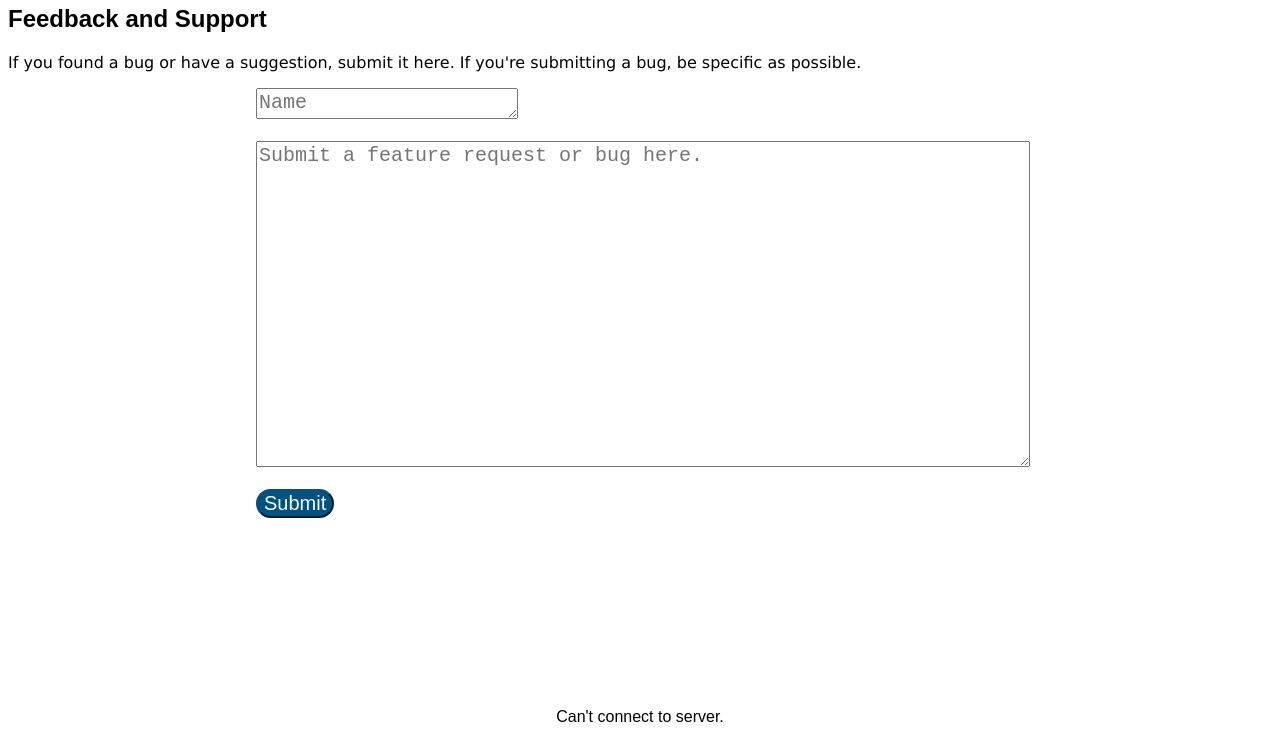
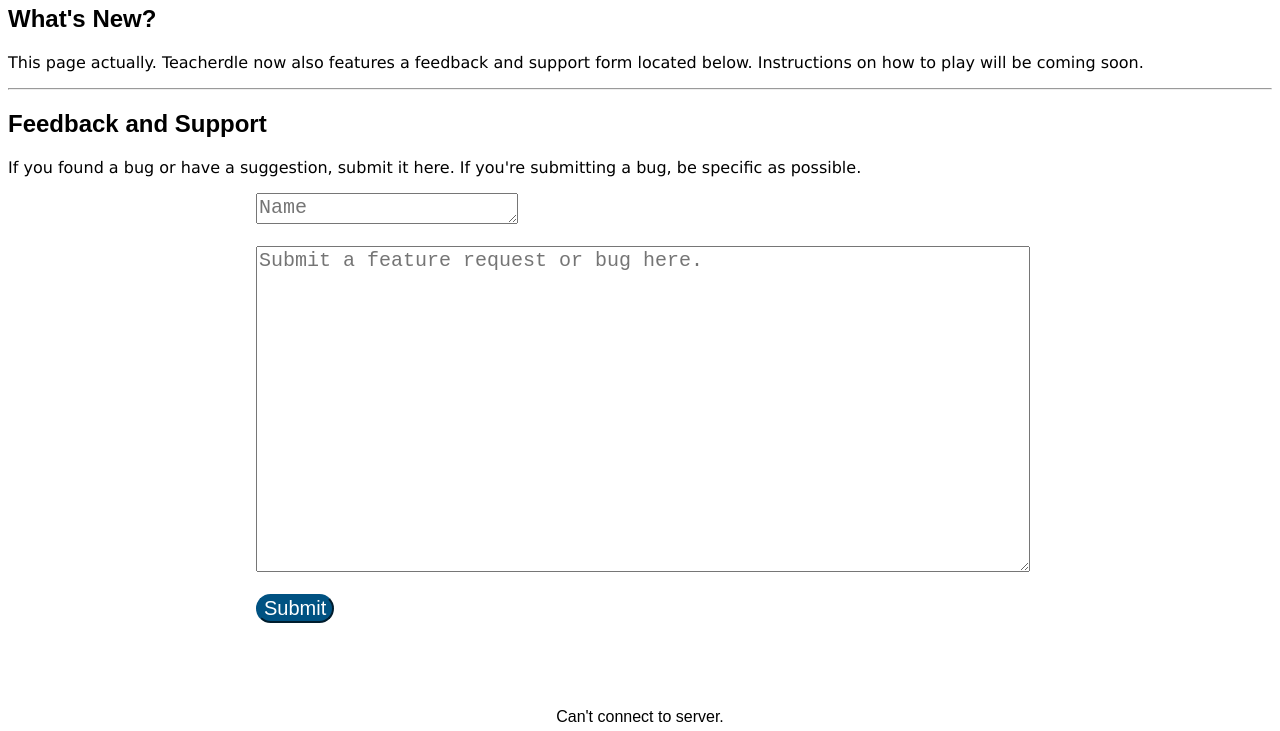
Before and after one commit to Agent-AA/Teacherdle-SIHS, a website: page client_files/help-page/index.html in a window 1280 px wide. Shown: the part 69-800 px from the top of the page. Drawn offline with nearby package versions, Linux system fonts and the light colour scheme; no server answers.

Commit message:
add what's new

```diff
--- a/client_files/help-page/index.html
+++ b/client_files/help-page/index.html
@@ -10,6 +10,11 @@
 </head>
 <body>
     <h1>Teacherdle Help Page</h1>
+
+    <h2>What's New?</h2>
+    <p>This page actually. Teacherdle now also features a feedback and support form located below. Instructions on how to play will be coming soon.</p>
+    <hr>
+
     <h2>Feedback and Support</h2>
     <p>If you found a bug or have a suggestion, submit it here. If you're submitting a bug, be specific as possible.</p>
     <div id="feedback-form" style="display: flex; justify-content: center;">
```
